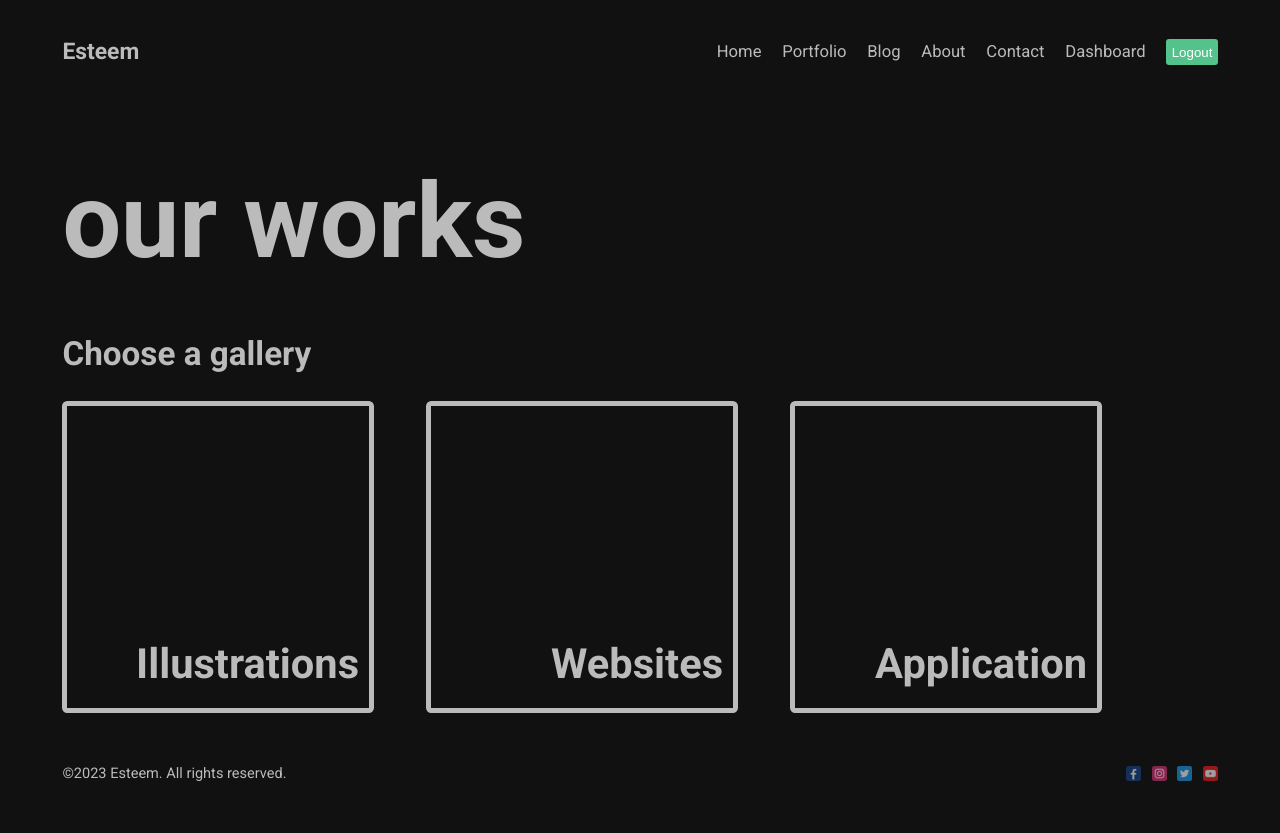
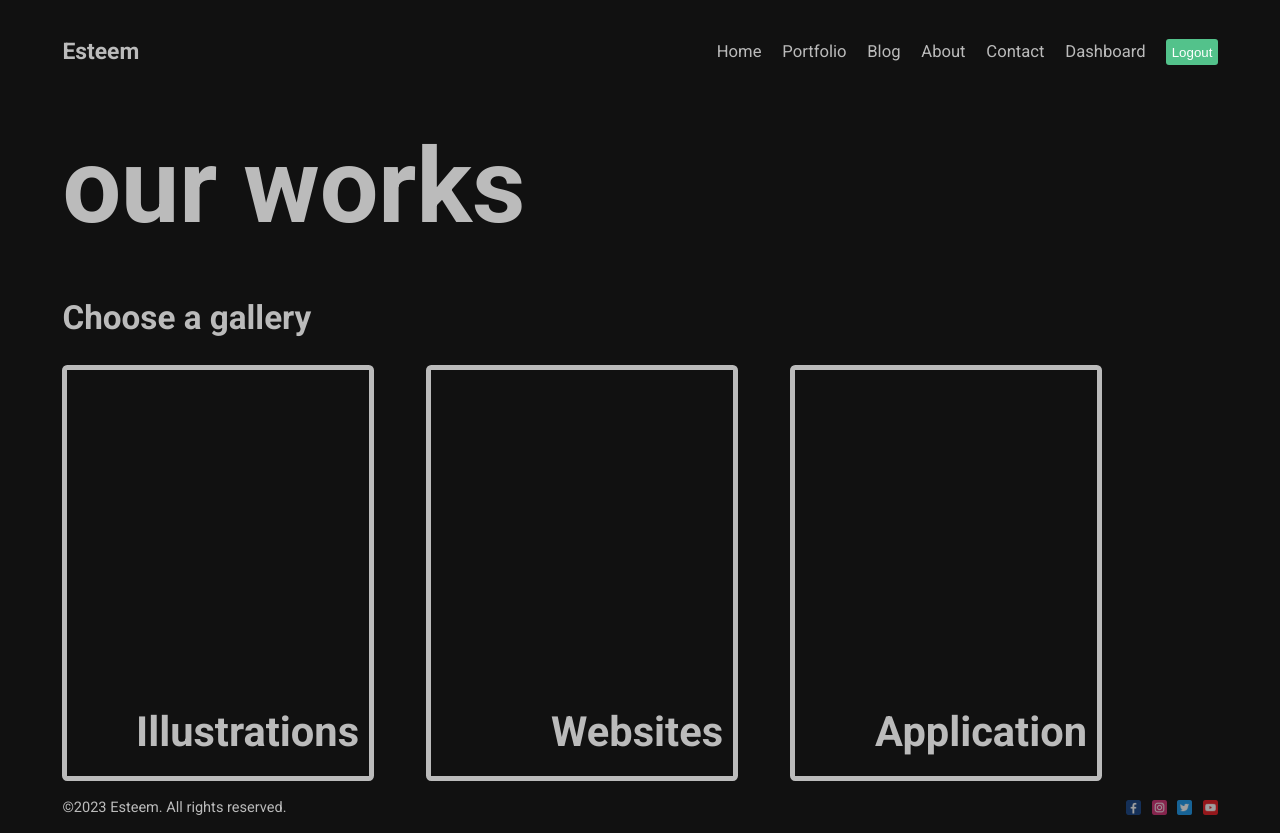
Before and after one commit to esteemayo/next_13, a Next.js app: page /portfolio in a window 1280 px wide. Before the commit the page ends 800 px from the top, so only its background shows below. Built offline with nearby package versions, Linux system fonts and the light colour scheme.

Commit message:
fix: increase height

```diff
--- a/src/app/portfolio/page.module.scss
+++ b/src/app/portfolio/page.module.scss
@@ -15,7 +15,7 @@
       &:link,
       &:visited {
         width: 30rem;
-        height: 30rem;
+        height: 40rem;
         border: 0.5rem solid #bbb;
         border-radius: 0.5rem;
         position: relative;
```
